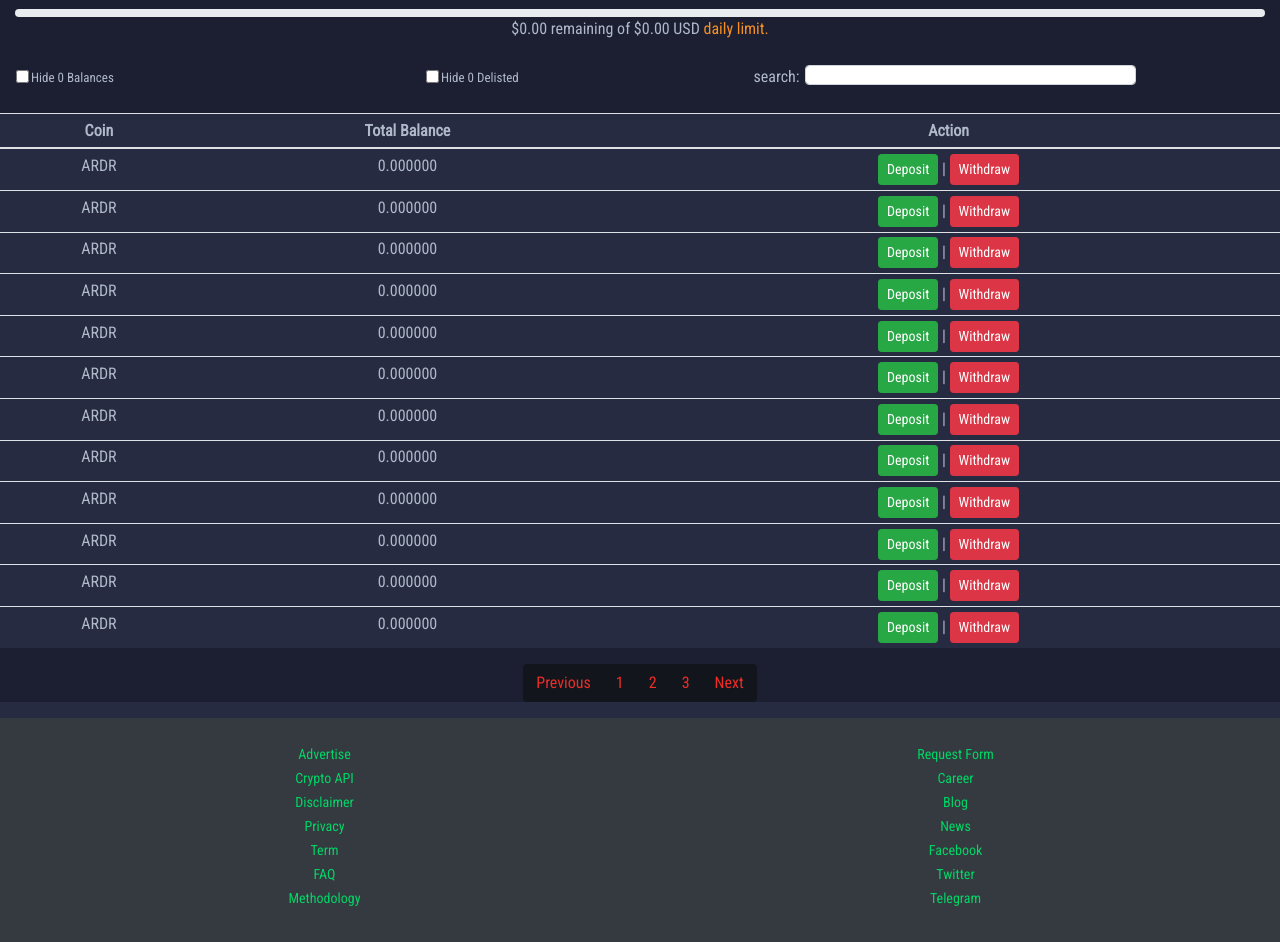
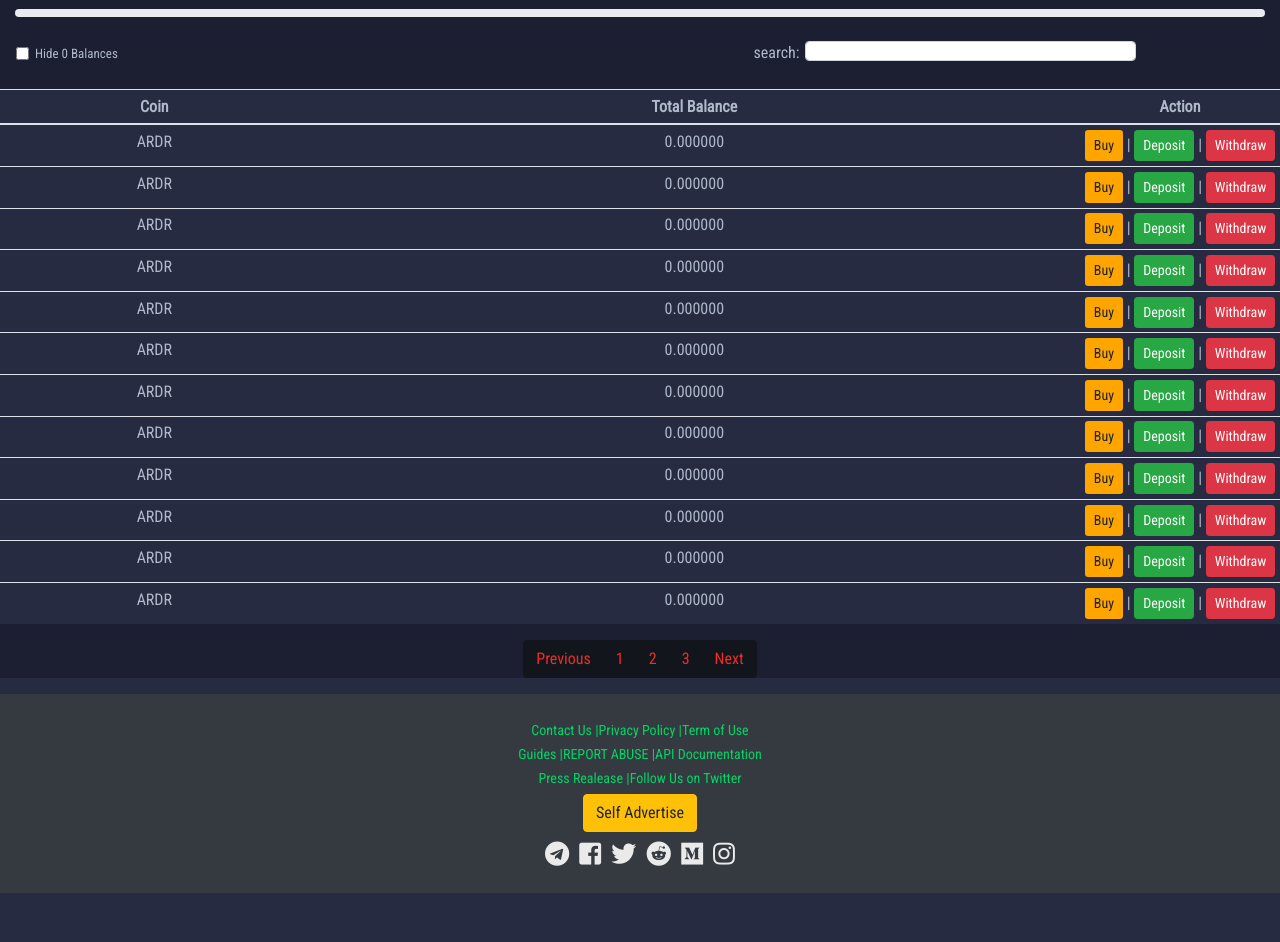
Before and after one commit to adinugraahaa/balance, an Angular app: page / in a window 1280 px wide. Shown: the part 200-1142 px from the top of the page. After the commit the page ends 1093 px from the top, so only its background shows below. Built offline with nearby package versions, Linux system fonts and the light colour scheme.

Commit message:
fix content and table

```diff
--- a/src/app/deposit/deposit.component.css
+++ b/src/app/deposit/deposit.component.css
@@ -28,6 +28,10 @@ p:nth-child(2){
     height: 8px;
 }
 
+#Check1{
+    margin-top: 6.5px;
+}
+
 /* a{
     color: green;
 } */
@@ -45,6 +49,18 @@ table{
 color: #afb9ca;
 }
 
+td{
+    padding-right: 0px;
+    padding-left: 0px;
+}
+
+td:nth-child(3){
+    width: 200px;
+}
+
+.btn-buy{
+    background-color: orange;
+}
 .page-item .page-link {
     color: #ee2d28!important;
     background-color: #12161C !important;
--- a/src/app/deposit/deposit.component.html
+++ b/src/app/deposit/deposit.component.html
@@ -7,23 +7,16 @@
       <div class="progress">
         <div class="progress-bar" role="progressbar" aria-valuenow="0" aria-valuemin="0" aria-valuemax="100"></div>
       </div>
-      <span>$0.00 remaining of $0.00 USD <a href="">daily limit.</a></span>
     </div>
   </div>
     <div class="row mt-4">
         <div class="col-12">
           <form action="">
             <div class="form-row ml-3 mr-1">
-              <div class="form-group form-check col-4">
+              <div class="form-group form-check col-4 mr-auto">
                 <input class="form-check-input" type="checkbox" value="" id="Check1">
-                <label class="form-check-label" for="Check1">
+                <label class="form-check-label ml-1" for="Check1">
                   Hide 0 Balances
-                </label>
-              </div>
-              <div class="form-group form-check col-3 mr-auto">
-                <input class="form-check-input" type="checkbox" value="" id="Check2">
-                <label class="form-check-label" for="Check2">
-                  Hide 0 Delisted
                 </label>
               </div>
               <div class="form-group form-row col-5">
@@ -47,60 +40,60 @@
               <tr>
                 <td>ARDR</td>
                 <td>0.000000</td>
-            <td><button class="btn btn-success btn-sm">Deposit</button> | <button class="btn btn-danger btn-sm">Withdraw</button></td>
+            <td><button class="btn btn-sm btn-buy">Buy</button> | <button class="btn btn-success btn-sm">Deposit</button> | <button class="btn btn-danger btn-sm">Withdraw</button></td>
               </tr><tr>
                 <td>ARDR</td>
                 <td>0.000000</td>
-            <td><button class="btn btn-success btn-sm">Deposit</button> | <button class="btn btn-danger btn-sm">Withdraw</button></td>
+            <td><button class="btn btn-sm btn-buy">Buy</button> | <button class="btn btn-success btn-sm">Deposit</button> | <button class="btn btn-danger btn-sm">Withdraw</button></td>
               </tr><tr>
                 <td>ARDR</td>
                 <td>0.000000</td>
-            <td><button class="btn btn-success btn-sm">Deposit</button> | <button class="btn btn-danger btn-sm">Withdraw</button></td>
+            <td><button class="btn btn-sm btn-buy">Buy</button> | <button class="btn btn-success btn-sm">Deposit</button> | <button class="btn btn-danger btn-sm">Withdraw</button></td>
               </tr>
               <tr>
                 <td>ARDR</td>
                 <td>0.000000</td>
-            <td><button class="btn btn-success btn-sm">Deposit</button> | <button class="btn btn-danger btn-sm">Withdraw</button></td>
+            <td><button class="btn btn-sm btn-buy">Buy</button> | <button class="btn btn-success btn-sm">Deposit</button> | <button class="btn btn-danger btn-sm">Withdraw</button></td>
               </tr>
               <tr>
                 <td>ARDR</td>
                 <td>0.000000</td>
-            <td><button class="btn btn-success btn-sm">Deposit</button> | <button class="btn btn-danger btn-sm">Withdraw</button></td>
+            <td><button class="btn btn-sm btn-buy">Buy</button> | <button class="btn btn-success btn-sm">Deposit</button> | <button class="btn btn-danger btn-sm">Withdraw</button></td>
               </tr>
               <tr>
                 <td>ARDR</td>
                 <td>0.000000</td>
-            <td><button class="btn btn-success btn-sm">Deposit</button> | <button class="btn btn-danger btn-sm">Withdraw</button></td>
+            <td><button class="btn btn-sm btn-buy">Buy</button> | <button class="btn btn-success btn-sm">Deposit</button> | <button class="btn btn-danger btn-sm">Withdraw</button></td>
               </tr>
               <tr>
                 <td>ARDR</td>
                 <td>0.000000</td>
-            <td><button class="btn btn-success btn-sm">Deposit</button> | <button class="btn btn-danger btn-sm">Withdraw</button></td>
+            <td><button class="btn btn-sm btn-buy">Buy</button> | <button class="btn btn-success btn-sm">Deposit</button> | <button class="btn btn-danger btn-sm">Withdraw</button></td>
               </tr>
               <tr>
                 <td>ARDR</td>
                 <td>0.000000</td>
-            <td><button class="btn btn-success btn-sm">Deposit</button> | <button class="btn btn-danger btn-sm">Withdraw</button></td>
+            <td><button class="btn btn-sm btn-buy">Buy</button> | <button class="btn btn-success btn-sm">Deposit</button> | <button class="btn btn-danger btn-sm">Withdraw</button></td>
               </tr>
               <tr>
                 <td>ARDR</td>
                 <td>0.000000</td>
-            <td><button class="btn btn-success btn-sm">Deposit</button> | <button class="btn btn-danger btn-sm">Withdraw</button></td>
+            <td><button class="btn btn-sm btn-buy">Buy</button> | <button class="btn btn-success btn-sm">Deposit</button> | <button class="btn btn-danger btn-sm">Withdraw</button></td>
               </tr>
               <tr>
                 <td>ARDR</td>
                 <td>0.000000</td>
-            <td><button class="btn btn-success btn-sm">Deposit</button> | <button class="btn btn-danger btn-sm">Withdraw</button></td>
+            <td><button class="btn btn-sm btn-buy">Buy</button> | <button class="btn btn-success btn-sm">Deposit</button> | <button class="btn btn-danger btn-sm">Withdraw</button></td>
               </tr>
               <tr>
                 <td>ARDR</td>
                 <td>0.000000</td>
-            <td><button class="btn btn-success btn-sm">Deposit</button> | <button class="btn btn-danger btn-sm">Withdraw</button></td>
+            <td><button class="btn btn-sm btn-buy">Buy</button> | <button class="btn btn-success btn-sm">Deposit</button> | <button class="btn btn-danger btn-sm">Withdraw</button></td>
               </tr>
               <tr>
                 <td>ARDR</td>
                 <td>0.000000</td>
-            <td><button class="btn btn-success btn-sm">Deposit</button> | <button class="btn btn-danger btn-sm">Withdraw</button></td>
+            <td><button class="btn btn-sm btn-buy">Buy</button> | <button class="btn btn-success btn-sm">Deposit</button> | <button class="btn btn-danger btn-sm">Withdraw</button></td>
               </tr>
 
             </tbody>
--- a/src/app/footer/footer.component.css
+++ b/src/app/footer/footer.component.css
@@ -1,15 +1,14 @@
 a{
-    color: #00d665;
-    font-size: 14px;
-  }
+  color: #00d665;
+  font-size: 14px;
+}
+
+i{
+  color: #eaeaea;
+  font-size: 25px;
+  margin: 5px 5px 0 5px;
+}
 
 .col-12 {
-    height: 100px;
-  }
-.col-12 h4{
-    font-size: .9rem;
-    color: rgba(255,255,255,0.8);
-  }
-.col-6{
-    height: 200px;
-  }
+  min-height: 175px;
+}
--- a/src/app/footer/footer.component.html
+++ b/src/app/footer/footer.component.html
@@ -1,34 +1,18 @@
 <div class="cointainer-fluid bg-dark mt-2">
   <div class="row px-4 pt-4 text-center">
-    <div class="col-6">
-      <a href="">Advertise</a>
+    <!-- <p>Useful Links</p> -->
+    <div class="col-12">
+      <a href="">Contact Us |</a> <a href="">Privacy Policy |</a> <a href="">Term of Use</a>
       <br>
-      <a href="">Crypto API</a>
+      <a href="">Guides |</a> <a href="">REPORT ABUSE |</a> <a href="">API Documentation</a>
       <br>
-      <a href="">Disclaimer</a>
+      <a href="">Press Realease |</a> <a href="">Follow Us on Twitter</a>
       <br>
-      <a href="">Privacy</a>
+      <button class="btn btn-warning my-1">Self Advertise</button>
       <br>
-      <a href="">Term</a>
-      <br>
-      <a href="">FAQ</a>
-      <br>
-      <a href="">Methodology</a>
+      <div class="d-flex justify-content-center">
+        <i class="fab fa-telegram"></i> <i class="fab fa-facebook-square"></i> <i class="fab fa-twitter"></i> <i class="fab fa-reddit"></i> <i class="fab fa-medium"></i> <i class="fab fa-instagram"></i>
       </div>
-      <div class="col-6">
-        <a href="">Request Form</a>
-        <br>
-        <a href="">Career</a>
-        <br>
-        <a href="">Blog</a>
-        <br>
-        <a href="">News</a>
-        <br>
-        <a href="">Facebook</a>
-        <br>
-        <a href="">Twitter</a>
-        <br>
-        <a href="">Telegram</a>
       </div>
   </div>
 </div>
--- a/src/app/navbar/navbar.component.html
+++ b/src/app/navbar/navbar.component.html
@@ -75,6 +75,11 @@
               </a>
           </div>
           <div class="p-2 bd-highlight flex-fill text-center">
+            <a href="#">
+              <i class="fa fa-wifi text-green"></i>
+            </a>
+        </div>
+          <div class="p-2 bd-highlight flex-fill text-center">
             <a href="../../setting2/">
               <i class="fas fa-cogs"></i>
             </a>
@@ -90,11 +95,6 @@
               <i class="fas fa-moon"></i>
             </button>
           </div>
-          <div class="p-2 bd-highlight flex-fill text-center">
-            <a href="#">
-              <i class="fa fa-wifi text-green"></i>
-            </a>
-        </div>
         </div>
       </li>
 </ul>
```
